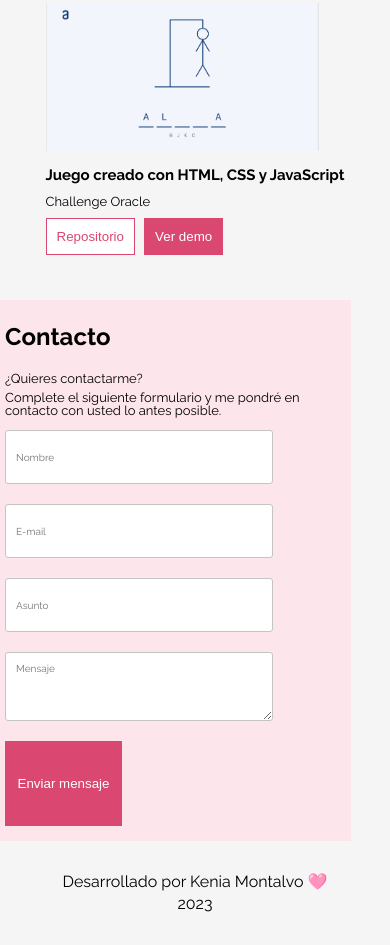
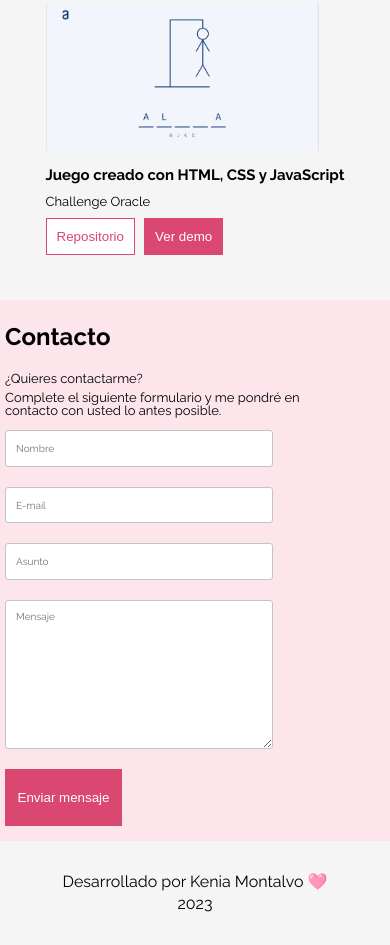
Before and after one commit to KeniaMontalvo/challenge-miportafolio, a plain HTML site: page index.html in a window 390 px wide. Shown: the part 5162-6107 px from the top of the page. Drawn offline with Linux system fonts and the light colour scheme.

Commit message:
se modificaron las medidas del form

```diff
--- a/style.css
+++ b/style.css
@@ -317,13 +317,12 @@ section.formcontato{
 div.formcontato__contacto{
     display: flex;
     justify-content: center;
-    align-items: center;
 }
 
 div.formcontato__text{
     display: flex;
     flex-direction: column;
-    margin: 0 20px;
+    margin: 10px 20px;
 }
 
 div.formcontato__text h3{
@@ -339,7 +338,7 @@ form.formcontato__form{
 
 input.formcontato__input{
     margin: 10px 0;
-    height: 80px;
+    height: 50px;
     padding-left: 10px;
     font-size: 13px;
     border: 1px solid rgb(196, 196, 196);
@@ -370,7 +369,7 @@ textarea.formcontato__textarea:focus{
 
 button.formcontato__botao{
     width: 10vw;
-    height: 10vh;
+    height: 60px;
     background-color: #da4771;
     border: 1px solid #da4771;
     color: white;
@@ -487,9 +486,9 @@ div.experiencie__box:nth-child(5){
 /*Contacto*/
 section.formcontato{
     padding: 0;
-    width: 90vw;
+    width: 100vw;
     display: flex;
-    justify-content: center;
+    justify-content: flex-start;
     align-items: center;
 }
 
@@ -502,6 +501,16 @@ div.formcontato__text{
     display: flex;
     flex-direction: column;
     margin: 5px;
+    justify-content: center;
+    width: 80vw;
+}
+
+input.formcontato__input{
+    height: 50px;
+}
+
+textarea.formcontato__textarea{
+    height: 50%;
 }
 
 img.formcontato__img{
@@ -509,8 +518,8 @@ img.formcontato__img{
 }
 
 button.formcontato__botao{
-    width: 20vw;
-    height: 10vh;
+    width: 150px;
+    height: 50px;
 }
 
 }
```
